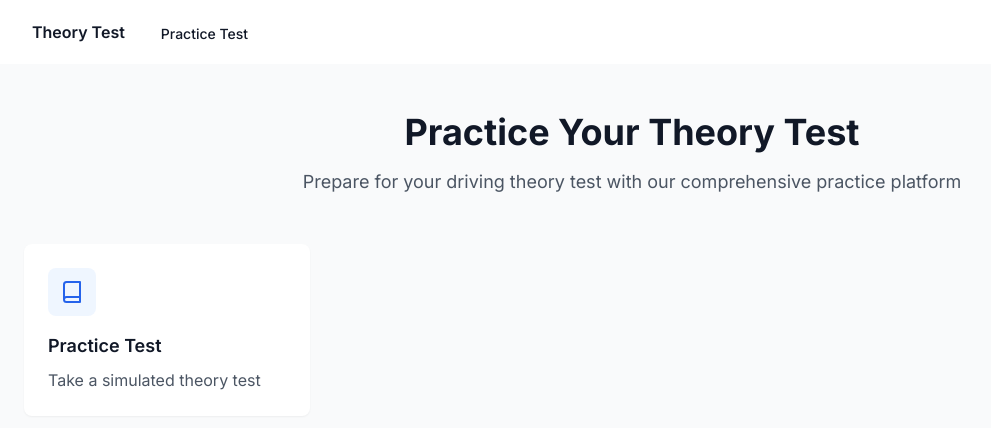
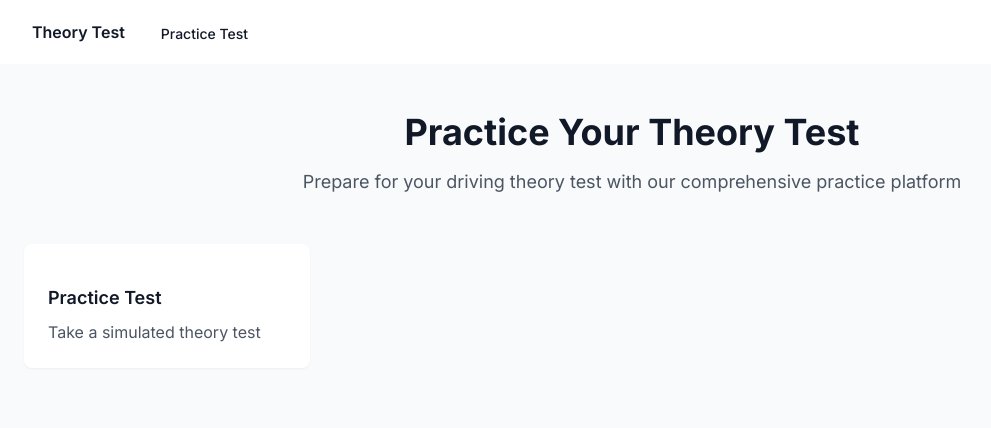
Before and after one commit to tello070/driving-theory-test, a Next.js app: page / in a window 1280 px wide. Shown: the top 428 px of the page, without its empty margins (8-999 px from the left). Built offline with nearby package versions, Linux system fonts and the light colour scheme.

Commit message:
Update page.tsx

```diff
--- a/app/page.tsx
+++ b/app/page.tsx
@@ -1,5 +1,4 @@
 import Link from 'next/link'
-import { Book, Activity, Trophy, Clock } from 'lucide-react'
 
 export default function Home() {
   return (
@@ -17,9 +16,6 @@ export default function Home() {
         <div className="grid grid-cols-1 gap-6 sm:grid-cols-2 lg:grid-cols-4 mt-12">
           <Link href="/practice-test" className="group">
             <div className="relative bg-white p-6 rounded-lg shadow-sm hover:shadow-md transition-shadow duration-300">
-              <div className="inline-flex p-3 rounded-lg bg-blue-50 group-hover:bg-blue-100 transition-colors duration-300">
-                <Book className="h-6 w-6 text-blue-600" />
-              </div>
               <h3 className="mt-4 text-lg font-semibold text-gray-900">Practice Test</h3>
               <p className="mt-2 text-gray-600">Take a simulated theory test</p>
             </div>
```
